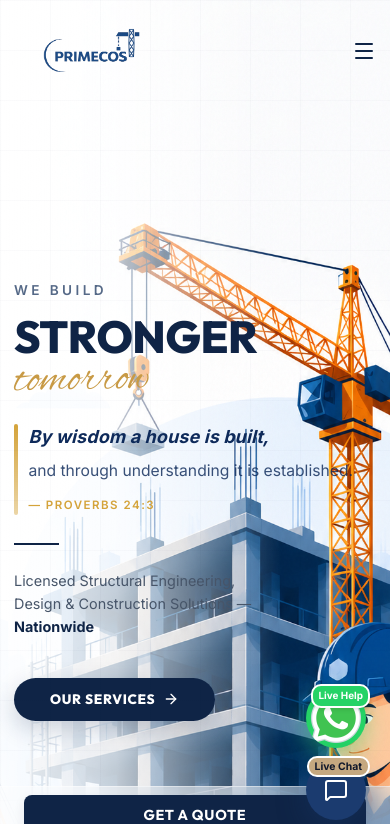
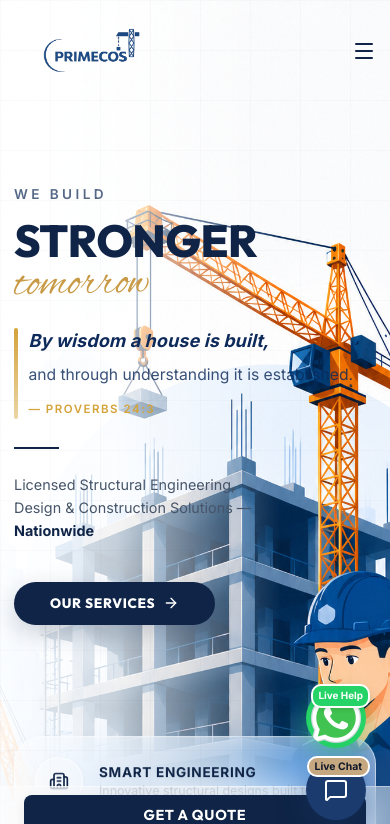
Before and after one commit to f2022266362-cpu/PrimeCost-Engineering-Service-, a React (Vite) app: page / in a window 390 px wide. Shown: the top 824 px of the page. Built offline with nearby package versions, Linux system fonts and the light colour scheme.

Commit message:
Shift mobile background picture up (center 30%) and hero text up (padding-top 11.5rem)

```diff
--- a/src/index.css
+++ b/src/index.css
@@ -113,7 +113,7 @@ button, input, select, textarea {
   .hero-bg-mobile-img {
     display: block;
     object-fit: cover;
-    object-position: center 80%;
+    object-position: center 30%;
     top: 0;
     height: 100%;
   }
--- a/src/styles/responsive.css
+++ b/src/styles/responsive.css
@@ -156,9 +156,9 @@ img {
 }
 
 @media (max-width: 576px) {
-  /* Move hero text down further to exact center of mobile screen */
+  /* Position hero text comfortably below header while aligned nicely */
   .hero-section {
-    padding-top: 17.5rem !important;
+    padding-top: 11.5rem !important;
     padding-bottom: 3rem !important;
     min-height: 100svh !important;
   }
```
